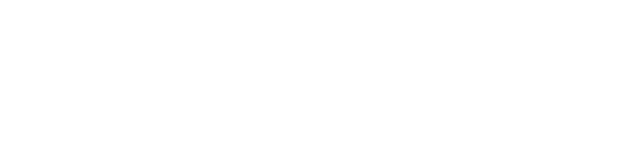
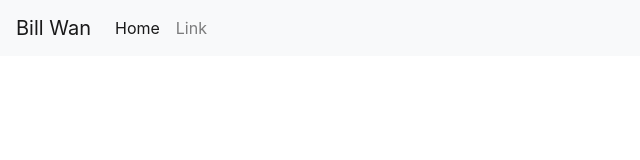
Before and after one commit to wanzhaohong/webdev, a website: page portoflio/index.html in a window 1280 px wide. Shown: the whole page, without its empty margins (0-640 px from the left). Drawn offline with nearby package versions, Linux system fonts and the light colour scheme.

Commit message:
index.html changes

```diff
--- a/portoflio/index.html
+++ b/portoflio/index.html
@@ -14,7 +14,24 @@
 </head>
 <body>
 
+<nav class="navbar navbar-expand-lg navbar-light bg-light">
+    <a class="navbar-brand" href="#">Bill Wan</a>
+    <button class="navbar-toggler" type="button" data-toggle="collapse" data-target="#navbarSupportedContent"
+        aria-controls="navbarSupportedContent" aria-expanded="false" aria-label="Toggle navigation">
+        <span class="navbar-toggler-icon"></span>
+    </button>
 
+    <div class="collapse navbar-collapse" id="navbarSupportedContent">
+        <ul class="navbar-nav mr-auto">
+            <li class="nav-item active">
+                <a class="nav-link" href="#">Home <span class="sr-only">(current)</span></a>
+            </li>
+            <li class="nav-item">
+                <a class="nav-link" href="#">Link</a>
+            </li>
+        </ul>
+    </div>
+</nav>
 
 
     <!-- JQuery file -->
@@ -23,5 +40,6 @@
     <!-- Bootstrap js file -->
     <script src="./js/bootstrap.min.js"></script>
 
+
 </body>
 </html>
```
